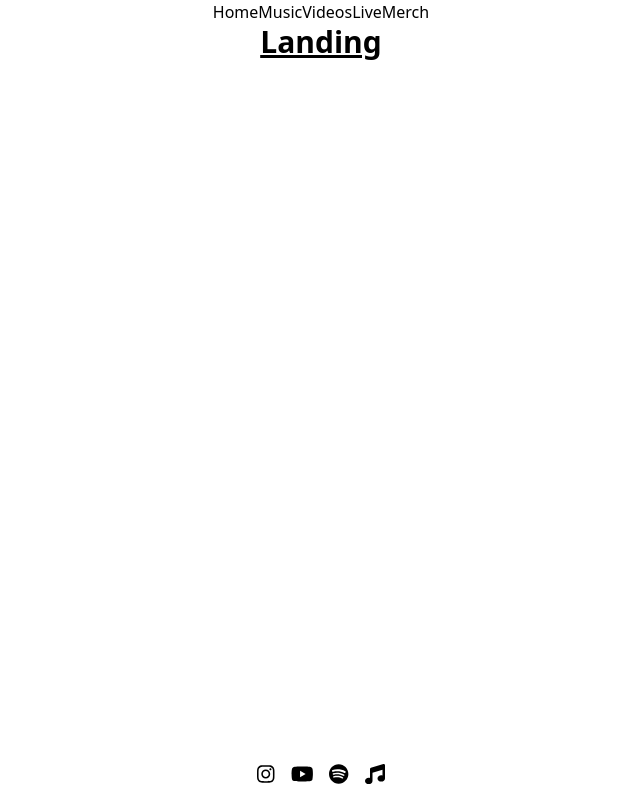
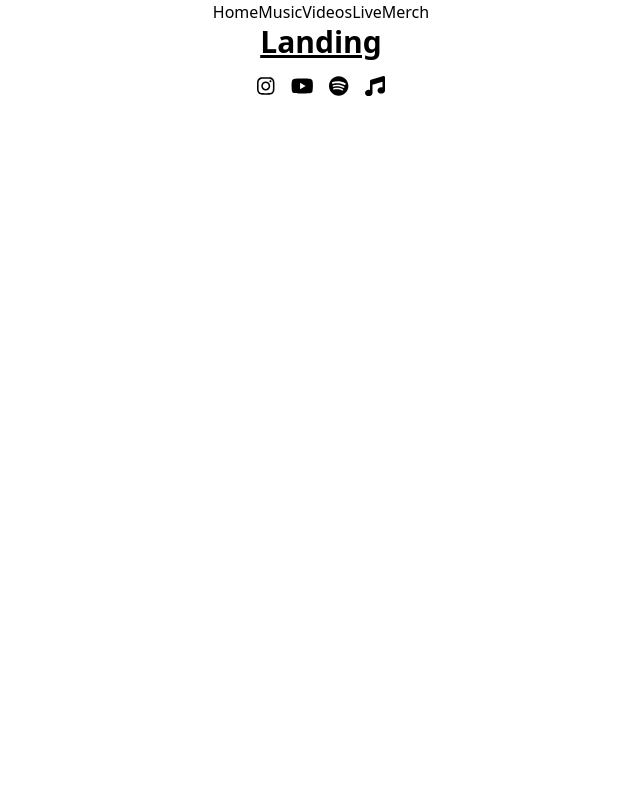
Before and after one commit to cbarnes0/zac.crook, a React (Vite) app: page / in a window 1280 px wide. Shown: the whole page, without its empty margins (319-959 px from the left). Built offline with nearby package versions, Linux system fonts and the light colour scheme.

Commit message:
fade functionality added, need to work on it

```diff
--- a/src/components/Footer.jsx
+++ b/src/components/Footer.jsx
@@ -1,27 +1,47 @@
-import { FontAwesomeIcon } from '@fortawesome/react-fontawesome'
-import { faInstagram, faSpotify, faYoutube } from '@fortawesome/free-brands-svg-icons'
-import { faMusic } from '@fortawesome/free-solid-svg-icons'
-
+import { useEffect, useState } from 'react';
+import { FontAwesomeIcon } from '@fortawesome/react-fontawesome';
+import { faInstagram, faSpotify, faYoutube } from '@fortawesome/free-brands-svg-icons';
+import { faMusic } from '@fortawesome/free-solid-svg-icons';
 
 const Footer = () => {
+  const [isVisible, setIsVisible] = useState(false);
+
+  useEffect(() => {
+    const handleScroll = () => {
+      const scrollY = window.scrollY || window.pageYOffset;
+      const isBottom = scrollY > document.body.scrollHeight - window.innerHeight - 100;
+
+      // Set the visibility based on whether the scroll position is close to the bottom
+      setIsVisible(isBottom);
+    };
+
+    // Attach the event listener
+    window.addEventListener('scroll', handleScroll);
+
+    // Clean up the event listener on component unmount
+    return () => {
+      window.removeEventListener('scroll', handleScroll);
+    };
+  }, []);
+
   return (
-        <footer className='sticky bottom-0 left-0 right-0 flex justify-center border-t lg:border-hidden mt-auto'>
+    <footer className={`sticky bottom-0 left-0 right-0 flex justify-center border-t lg:border-hidden ${isVisible ? 'fade-in' : 'fade-out'}`}>
       <div className='text-xl flex py-3'>
         <a className='mx-2' href='https://www.instagram.com/zac.crook/'>
-                    <FontAwesomeIcon icon={faInstagram} style={{color: "#000000",}} />
+          <FontAwesomeIcon icon={faInstagram} style={{ color: "#000000" }} />
         </a>
         <a className='mx-2' href='https://www.youtube.com/@zac.croook'>
-                    <FontAwesomeIcon icon={faYoutube} style={{color: "#000000",}} />
+          <FontAwesomeIcon icon={faYoutube} style={{ color: "#000000" }} />
         </a>
         <a className='mx-2' href='https://open.spotify.com/artist/77a6pibaYeq6Ol2zJ2cSaC'>
-                    <FontAwesomeIcon icon={faSpotify} style={{color: "#000000",}} />
+          <FontAwesomeIcon icon={faSpotify} style={{ color: "#000000" }} />
         </a>
         <a className='mx-2' href='https://music.apple.com/us/artist/zac-crook/1111802998'>
-                    <FontAwesomeIcon icon={faMusic} style={{color: "#000000",}} />
+          <FontAwesomeIcon icon={faMusic} style={{ color: "#000000" }} />
         </a>
       </div>
     </footer>
-    )
-}
+  );
+};
 
 export default Footer;
--- a/src/index.css
+++ b/src/index.css
@@ -1,6 +1,21 @@
 @tailwind base;
 @tailwind components;
 @tailwind utilities;
+
+.fade-in {
+  opacity: 1;
+  transition: opacity 0.5s ease-in-out;
+}
+
+/* Initial state */
+footer {
+  opacity: 0;
+}
+
+/* Fade-out effect */
+.fade-out {
+  opacity: 0;
+}
 
 /* :root {
   font-family: Inter, system-ui, Avenir, Helvetica, Arial, sans-serif;
--- a/src/pages/Music.jsx
+++ b/src/pages/Music.jsx
@@ -4,7 +4,7 @@ const Music = () => {
     return (
         <div>
             <div className='relative min-h-100vh flex flex-col justify-center items-center text-white'>
-                <div className='static top-0 left-0 right-0 flex justify-center text-white font-bold py-4'>
+                <div className='relative top-0 left-0 right-0 flex justify-center text-white font-bold py-4'>
                     <iframe
                         style={{ borderRadius: '12px' }}
                         src="https://open.spotify.com/embed/artist/77a6pibaYeq6Ol2zJ2cSaC?utm_source=generator&theme=0"
@@ -16,7 +16,7 @@ const Music = () => {
                         loading="lazy"
                     />
                 </div>
-                <div className='static top-0 left-0 right-0 flex justify-center text-white font-bold py-4'>
+                <div className='relative top-0 left-0 right-0 flex justify-center text-white font-bold py-4'>
                     <iframe
                         style={{ borderRadius: '12px' }}
                         src="https://open.spotify.com/embed/album/4J63RVTG5C5RrfvyhENNiL?utm_source=generator&theme=0"
```
Lines whose indentation alone changed are shown as unchanged.
